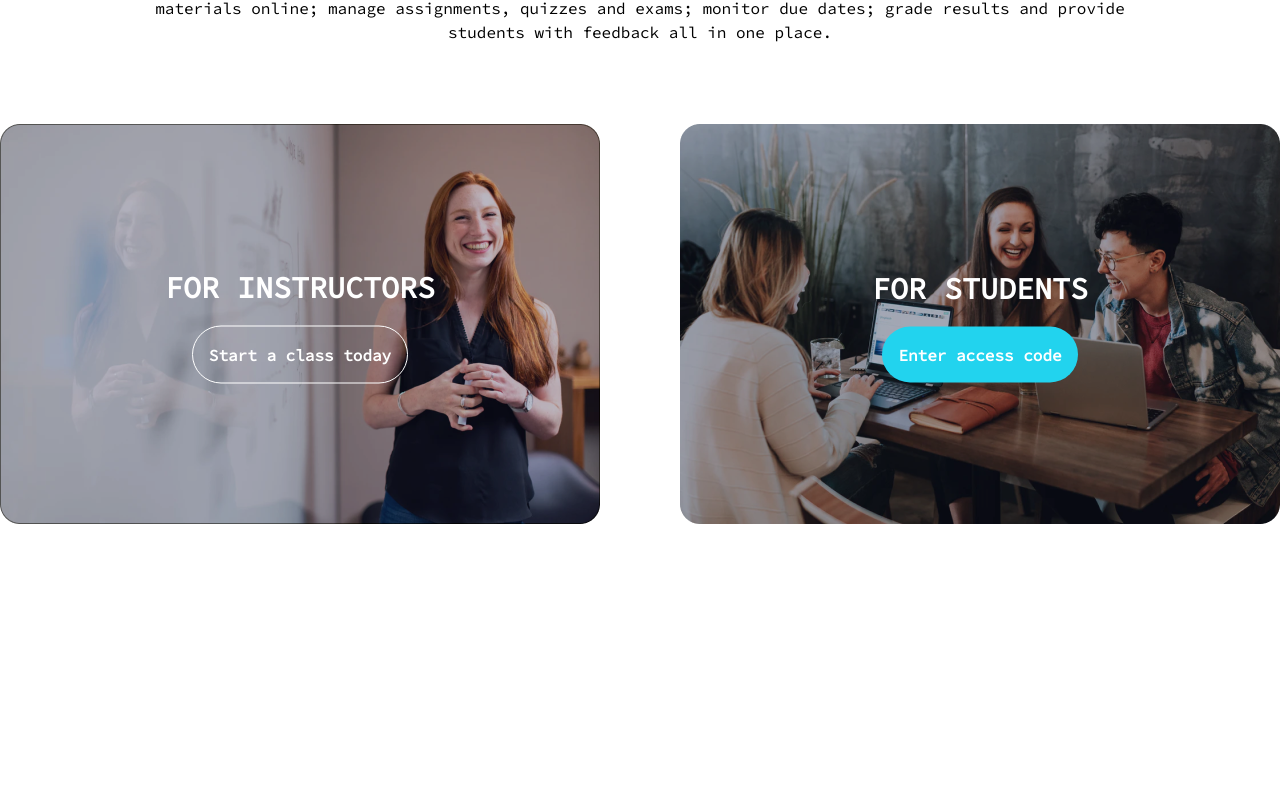
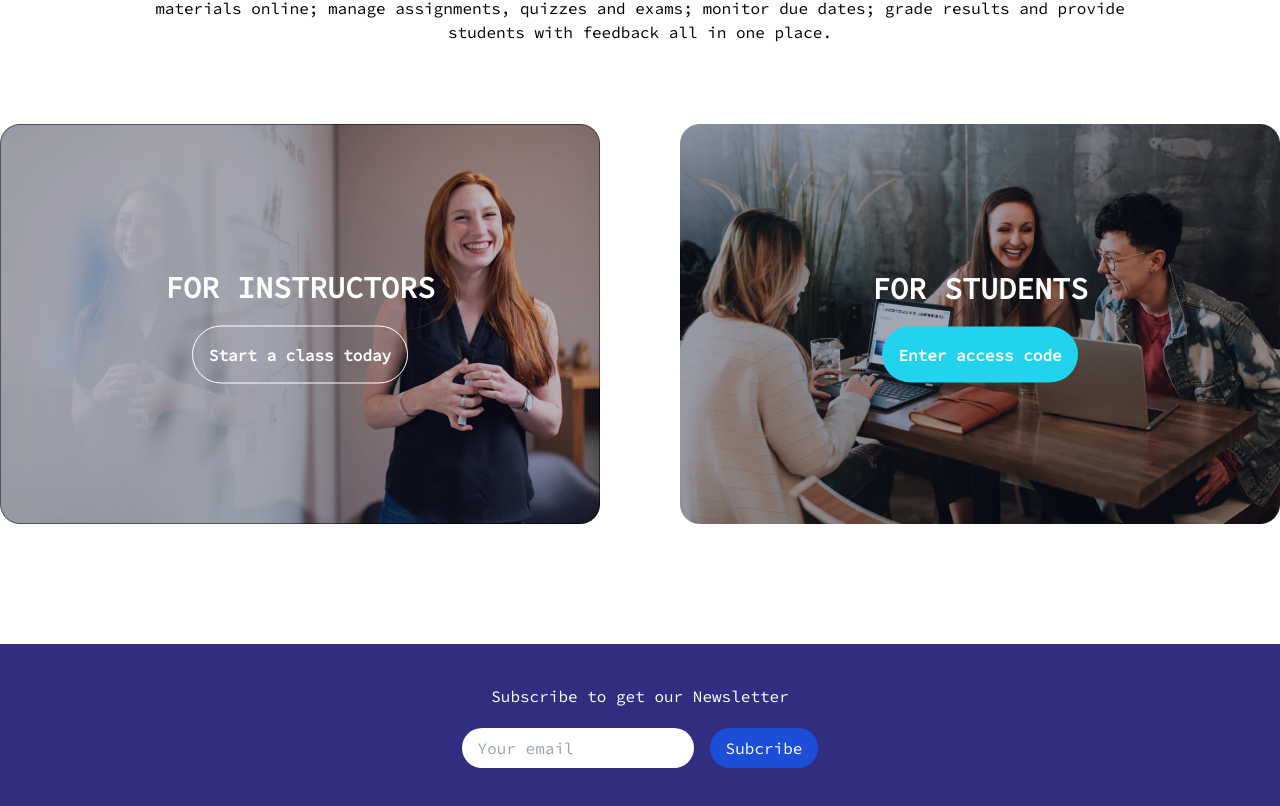
Before and after one commit to MiraiJR/Final_Project_WebNC, a React (Vite) app in the folder front-end/: page / in a window 1280 px wide. Shown: the part 2004-2810 px from the top of the page. Before the commit the page ends 2608 px from the top, so only its background shows below. Built offline with nearby package versions, Linux system fonts and the light colour scheme; no server answers.

Commit message:
Done home page

```diff
--- /dev/null
+++ b/front-end/src/application/home-page/Footer.tsx
@@ -0,0 +1,16 @@
+const Footer = () => {
+  return (
+    <div className="container mx-auto flex items-center justify-center flex-col gap-5">
+      <h2 className="">Subscribe to get our Newsletter</h2>
+      <div className="flex flex-row gap-4">
+        <input
+          placeholder="Your email"
+          className="rounded-sm py-2 px-4 text-black"
+        />
+        <button className="bg-blue-700 py-2 px-4 rounded-lg">Subcribe</button>
+      </div>
+    </div>
+  );
+};
+
+export default Footer;
--- a/front-end/src/application/home-page/page.tsx
+++ b/front-end/src/application/home-page/page.tsx
@@ -1,4 +1,5 @@
 import Body from "./Body";
+import Footer from "./Footer";
 import Header from "./Header";
 
 const HomePage = () => {
@@ -10,6 +11,9 @@ const HomePage = () => {
       <div className="my-20">
         <Body />
       </div>
+      <div className="bg-indigo-900 text-white p-10">
+        <Footer />
+      </div>
     </div>
   );
 };
```
